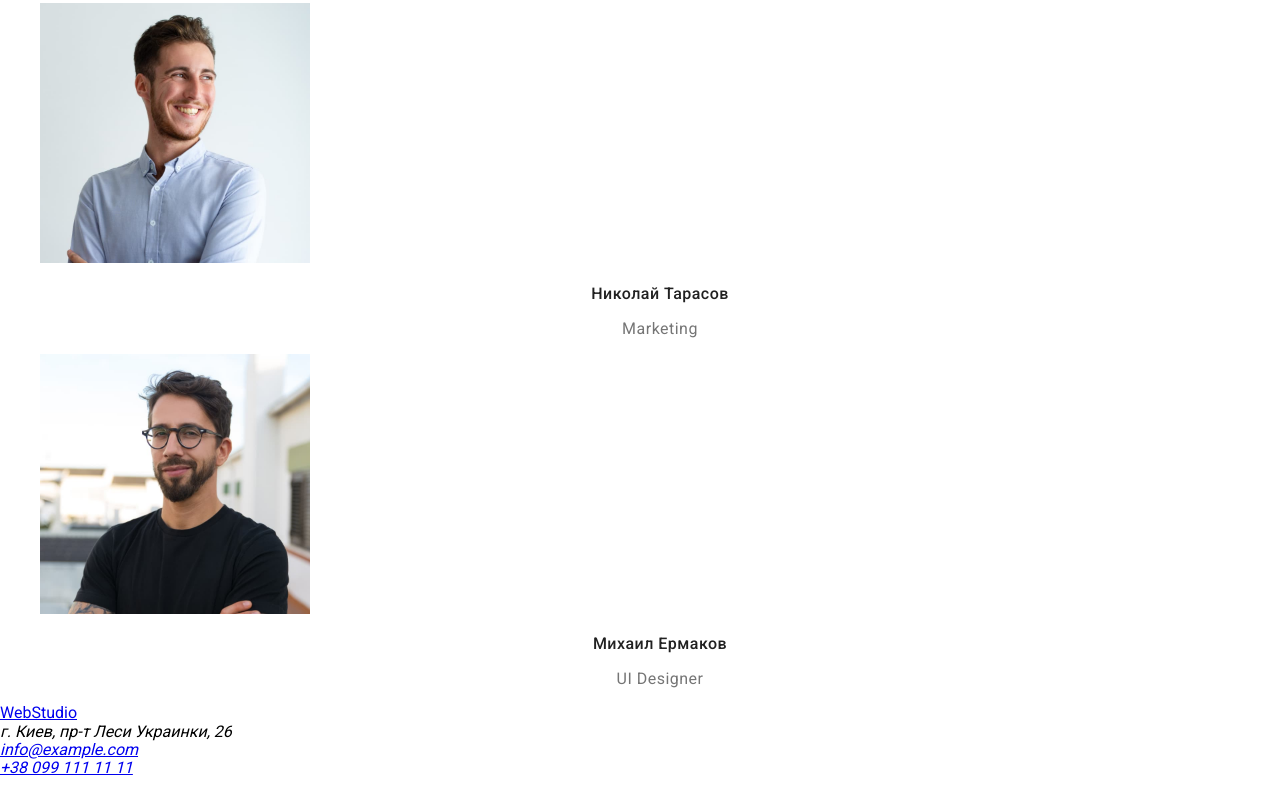
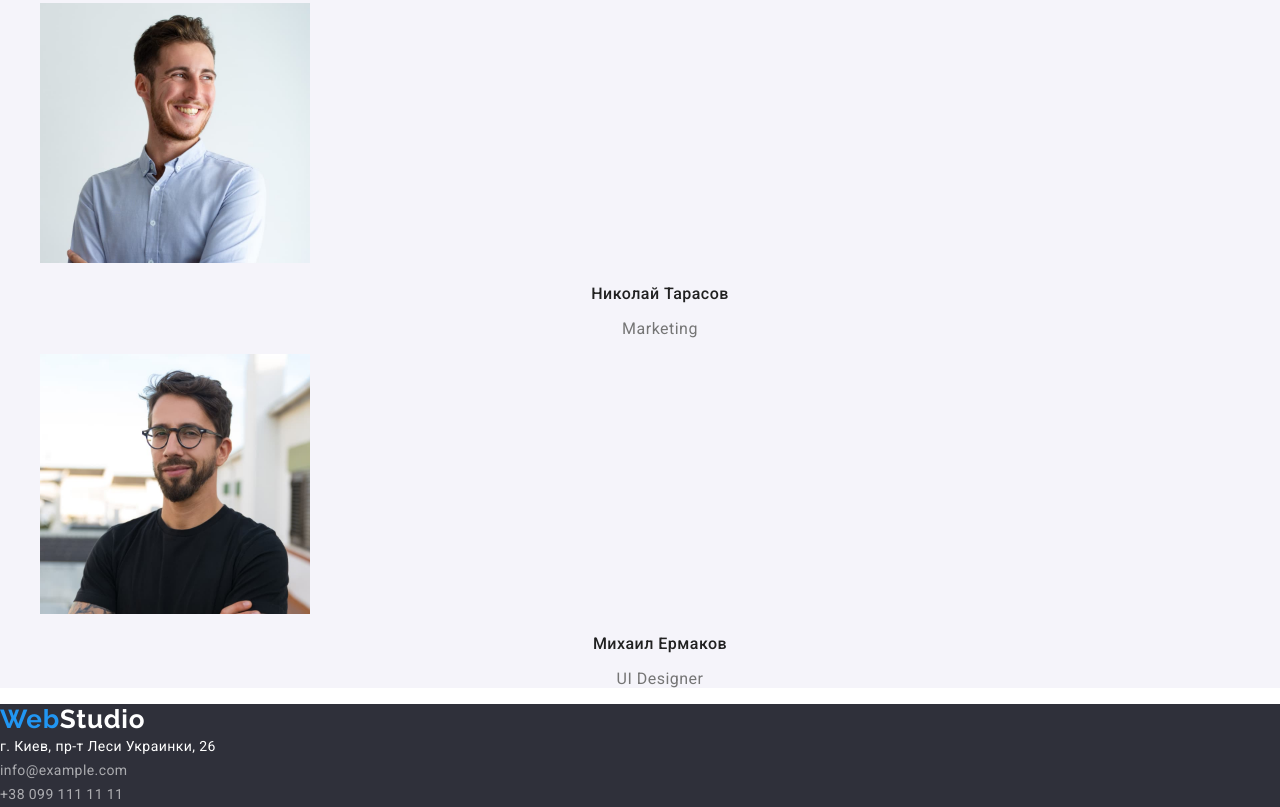
Before and after one commit to NatashaDashkovska/goit-markup-hw, a plain HTML site: page index.html in a window 1280 px wide. Shown: the part 2429-3236 px from the top of the page. Before the commit the page ends 3207 px from the top, so only its background shows below. Drawn offline with nearby package versions, Linux system fonts and the light colour scheme.

Commit message:
footer + portfolio

```diff
--- a/css/styles.css
+++ b/css/styles.css
@@ -3,7 +3,7 @@
   --main-title-color: #ffffff;
   --title-color: #212121;
   --accent-color: #2196f3;
-  --primary-background-color: #e5e5e5;
+  --primary-background-color: #ffffff;
   --secondary-background-color: #f5f4fa;
   --footer-background-color: #2f303a;
   --footer-links-color: #rgba(255, 255, 255, 0.6);
@@ -11,6 +11,7 @@
 
 body {
   font-family: Roboto, sans-serif;
+  background-color: var(--primary-background-color);
 }
 
 /* Header */
@@ -144,6 +145,9 @@ body {
 }
 
 /* Team */
+.team-section {
+  background-color: var(--secondary-background-color);
+}
 
 .team-section__title {
   font-weight: bold;
@@ -178,3 +182,47 @@ body {
   letter-spacing: 0.03em;
   color: var(--primary-text-color);
 }
+
+/* Footer */
+
+.footer {
+  background-color: var(--footer-background-color);
+}
+
+.footer-logo {
+  font-family: Raleway;
+  font-weight: bold;
+  font-size: 26px;
+  line-height: 1.19;
+
+  letter-spacing: 0.03em;
+  color: var(--accent-color);
+  text-decoration: none;
+}
+
+.footer-logo__part {
+  color: var(--main-title-color);
+}
+
+.adress {
+  font-style: normal;
+  font-size: 14px;
+  line-height: 1.71;
+
+  letter-spacing: 0.03em;
+
+  color: var(--main-title-color);
+}
+
+.contact {
+  font-style: normal;
+
+  font-size: 14px;
+  line-height: 1.71;
+
+  letter-spacing: 0.03em;
+
+  color: rgba(255, 255, 255, 0.6);
+
+  text-decoration: none;
+}
--- a/index.html
+++ b/index.html
@@ -23,7 +23,7 @@
         >
         <ul class="nav">
           <li class="nav-item"><a href="">Студия</a></li>
-          <li class="nav-item"><a href="">Портфолио</a></li>
+          <li class="nav-item"><a href="./portfolio.html">Портфолио</a></li>
           <li class="nav-item"><a href="">Контакты</a></li>
         </ul>
       </nav>
@@ -104,7 +104,7 @@
         </ul>
       </section>
       <!-- Секция команды -->
-      <section>
+      <section class="team-section">
         <h2 class="team-section__title">Наша команда</h2>
         <ul class="team-list">
           <li>
@@ -146,12 +146,15 @@
         </ul>
       </section>
     </main>
-    <footer>
-      <a href="./index.html">WebStudio</a>
-      <address>
+    <footer class="footer">
+      <a class="footer-logo" href="./index.html"
+        >Web<span class="footer-logo__part">Studio</span>
+      </a>
+      <address class="adress">
         г. Киев, пр-т Леси Украинки, 26 <br />
-        <a href="mailto:info@example.com">info@example.com</a> <br />
-        <a href="tel:+380991111111">+38 099 111 11 11</a>
+        <a class="contact" href="mailto:info@example.com">info@example.com</a>
+        <br />
+        <a class="contact" href="tel:+380991111111">+38 099 111 11 11</a>
       </address>
     </footer>
   </body>
```
Also changed, not shown: portfolio.html (added, +63 -0 lines), images/boxes.jpg (added), images/growing business.jpg (added), images/inspiration.jpg (added), images/limited edition.jpg (added), images/poster.jpg (added), images/prime.jpg (added), images/seafood.jpg (added), images/tehno.jpg (added).
